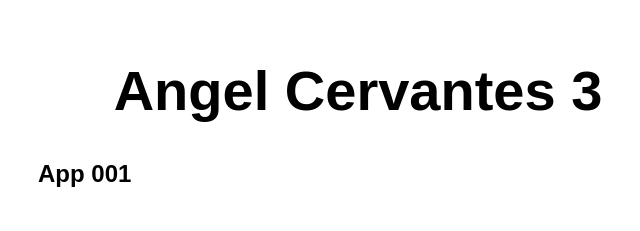
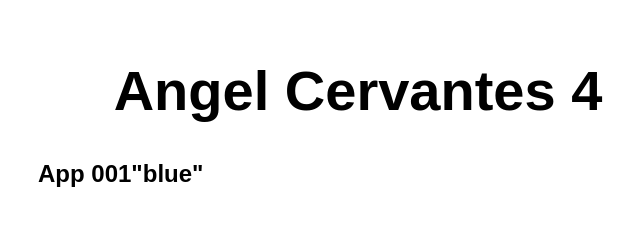
Before and after one commit to Komenzal/mi-primer-app-AMCeR, a website: page src/index.html in a window 1280 px wide. Shown: the whole page, without its empty margins (282-922 px from the left). Drawn offline with Linux system fonts and the light colour scheme.

Commit message:
//h2 tercer cambio

```diff
--- a/src/index.html
+++ b/src/index.html
@@ -10,8 +10,8 @@
 
 <body>
   <main>
-    <h1>Angel Cervantes 3</h1>
-    <h2>App 001<color="blue"> </color></h2>
+    <h1>Angel Cervantes 4</h1>
+    <h2>App 001<colgroup>"blue"</colgroup></h2>
     </main>
 
 </body>
```
